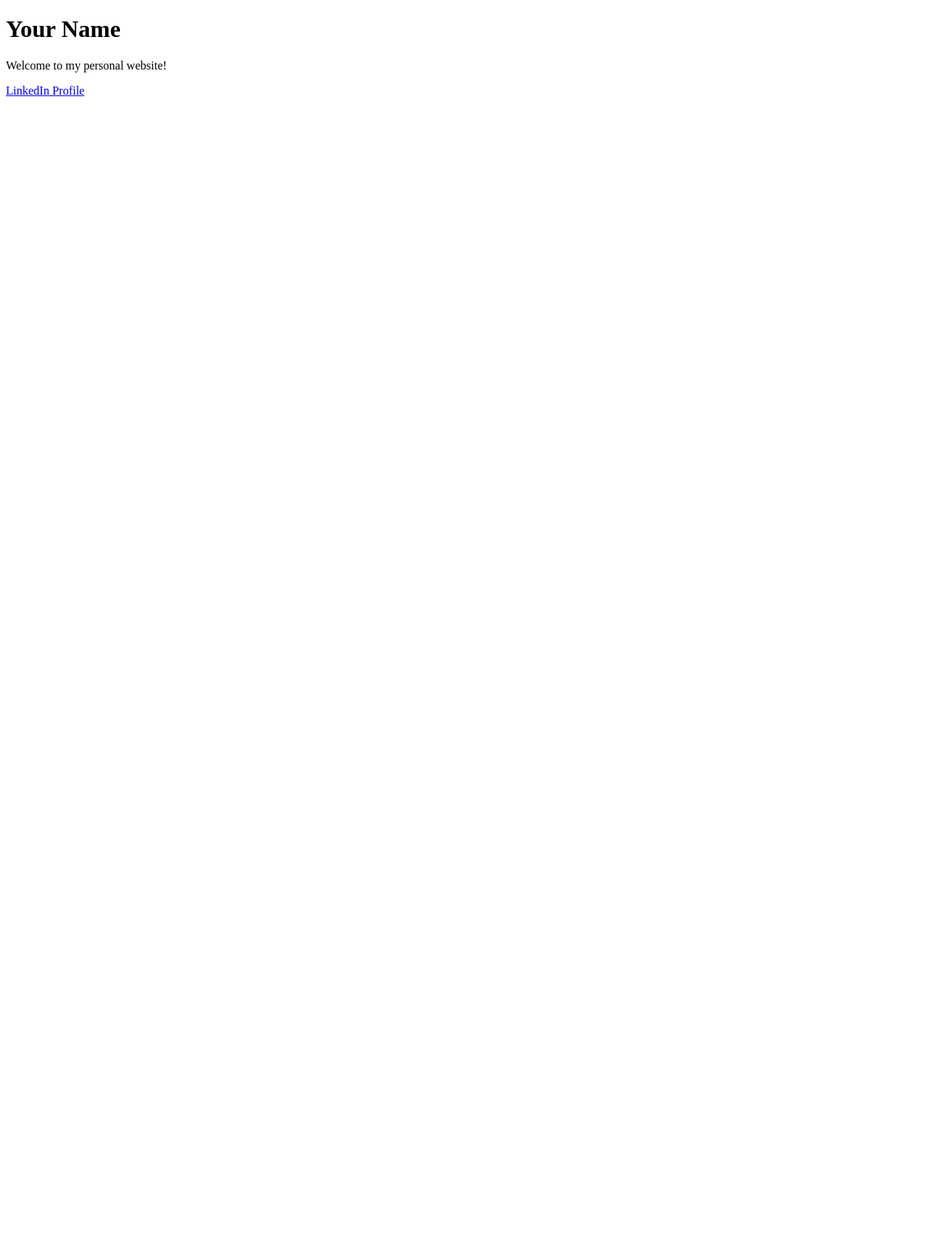
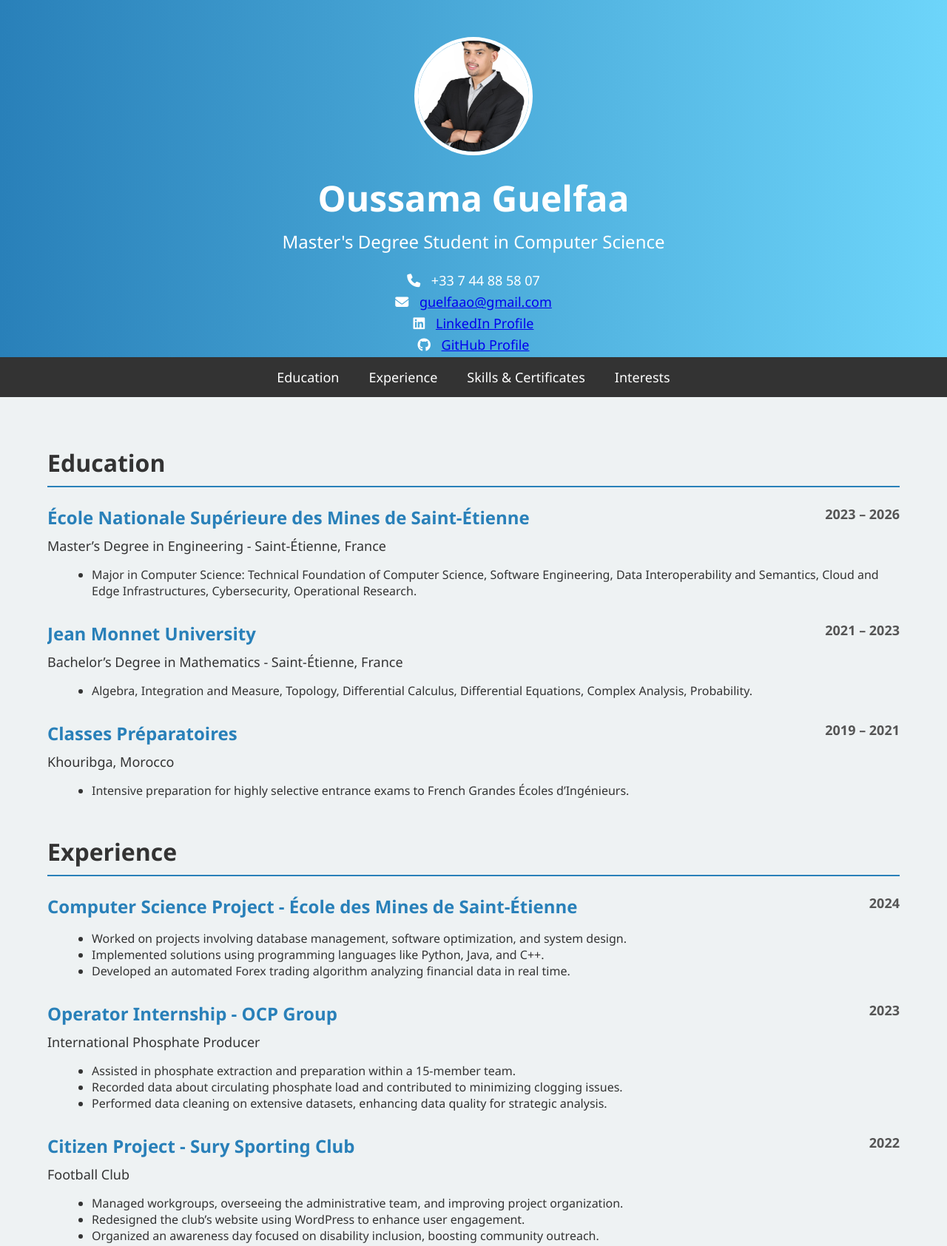
Before and after one commit to Oussama-Guelfaa/Oussama-Guelfaa.github.io, a plain HTML site: page index.html in a window 1280 px wide. Shown: the top 1685 px of the page at 74% size. Before the commit the page ends 800 px from the top, so only its background shows below. Drawn offline with Linux system fonts and the light colour scheme.

Commit message:
enhanced personal profile

```diff
--- a/index.html
+++ b/index.html
@@ -2,12 +2,121 @@
 <html lang="en">
 <head>
     <meta charset="UTF-8">
+    <title>Oussama Guelfaa - Personal Website</title>
     <meta name="viewport" content="width=device-width, initial-scale=1.0">
-    <title>Oussama Guelfaa</title>
+    <!-- Link to external CSS file -->
+    <link rel="stylesheet" href="style.css">
+    <!-- Link to Font Awesome for icons -->
+    <script src="https://kit.fontawesome.com/a076d05399.js" crossorigin="anonymous"></script>
 </head>
 <body>
-    <h1>Your Name</h1>
-    <p>Welcome to my personal website!</p>
-    <p><a href="https://www.linkedin.com/in/oussama-guelfaa-256b9a232/">LinkedIn Profile</a></p>
+
+    <header>
+        <div class="container">
+            <img src="profile-picture.jpg" alt="Profile Picture" class="profile-pic">
+            <h1>Oussama Guelfaa</h1>
+            <p class="title">Master's Degree Student in Computer Science</p>
+            <div class="contact-info">
+                <p><i class="fas fa-phone"></i> +33 7 44 88 58 07</p>
+                <p><i class="fas fa-envelope"></i> <a href="mailto:guelfaao@gmail.com">guelfaao@gmail.com</a></p>
+                <p><i class="fab fa-linkedin"></i> <a href="https://www.linkedin.com/in/oussama-guelfaa-256b9a232/">LinkedIn Profile</a></p>
+                <p><i class="fab fa-github"></i> <a href="https://github.com/Oussama-Guelfaa">GitHub Profile</a></p>
+            </div>
+        </div>
+    </header>
+
+    <nav>
+        <ul class="container">
+            <li><a href="#education">Education</a></li>
+            <li><a href="#experience">Experience</a></li>
+            <li><a href="#skills">Skills & Certificates</a></li>
+            <li><a href="#interests">Interests</a></li>
+        </ul>
+    </nav>
+
+    <main class="container">
+        <section id="education">
+            <h2>Education</h2>
+            <div class="education-item">
+                <h3>École Nationale Supérieure des Mines de Saint-Étienne <span>2023 – 2026</span></h3>
+                <p>Master’s Degree in Engineering - Saint-Étienne, France</p>
+                <ul>
+                    <li>Major in Computer Science: Technical Foundation of Computer Science, Software Engineering, Data Interoperability and Semantics, Cloud and Edge Infrastructures, Cybersecurity, Operational Research.</li>
+                </ul>
+            </div>
+            <div class="education-item">
+                <h3>Jean Monnet University <span>2021 – 2023</span></h3>
+                <p>Bachelor’s Degree in Mathematics - Saint-Étienne, France</p>
+                <ul>
+                    <li>Algebra, Integration and Measure, Topology, Differential Calculus, Differential Equations, Complex Analysis, Probability.</li>
+                </ul>
+            </div>
+            <div class="education-item">
+                <h3>Classes Préparatoires <span>2019 – 2021</span></h3>
+                <p>Khouribga, Morocco</p>
+                <ul>
+                    <li>Intensive preparation for highly selective entrance exams to French Grandes Écoles d’Ingénieurs.</li>
+                </ul>
+            </div>
+        </section>
+
+        <section id="experience">
+            <h2>Experience</h2>
+            <div class="experience-item">
+                <h3>Computer Science Project - École des Mines de Saint-Étienne <span>2024</span></h3>
+                <ul>
+                    <li>Worked on projects involving database management, software optimization, and system design.</li>
+                    <li>Implemented solutions using programming languages like Python, Java, and C++.</li>
+                    <li>Developed an automated Forex trading algorithm analyzing financial data in real time.</li>
+                </ul>
+            </div>
+            <div class="experience-item">
+                <h3>Operator Internship - OCP Group <span>2023</span></h3>
+                <p>International Phosphate Producer</p>
+                <ul>
+                    <li>Assisted in phosphate extraction and preparation within a 15-member team.</li>
+                    <li>Recorded data about circulating phosphate load and contributed to minimizing clogging issues.</li>
+                    <li>Performed data cleaning on extensive datasets, enhancing data quality for strategic analysis.</li>
+                </ul>
+            </div>
+            <div class="experience-item">
+                <h3>Citizen Project - Sury Sporting Club <span>2022</span></h3>
+                <p>Football Club</p>
+                <ul>
+                    <li>Managed workgroups, overseeing the administrative team, and improving project organization.</li>
+                    <li>Redesigned the club’s website using WordPress to enhance user engagement.</li>
+                    <li>Organized an awareness day focused on disability inclusion, boosting community outreach.</li>
+                </ul>
+            </div>
+        </section>
+
+        <section id="skills">
+            <h2>Skills & Certificates</h2>
+            <div class="skills-list">
+                <h3>Programming Languages</h3>
+                <p>Python, SQL, C/C++, R, Java, VBA, Linux, AWS, Azure, JavaScript</p>
+                <h3>Languages</h3>
+                <p>Arabic (C2), English (C1), French (C1), Spanish (A2)</p>
+                <h3>Certificates</h3>
+                <ul>
+                    <li>Microsoft Certified: Azure Fundamentals</li>
+                    <li>Neural Networks and Deep Learning</li>
+                </ul>
+            </div>
+        </section>
+
+        <section id="interests">
+            <h2>Interests</h2>
+            <p>Tennis, Football, Moroccan Cuisine, Commerce, Politics</p>
+        </section>
+
+    </main>
+
+    <footer>
+        <div class="container">
+            <p>&copy; 2024 Oussama Guelfaa. All rights reserved.</p>
+        </div>
+    </footer>
+
 </body>
 </html>
--- /dev/null
+++ b/style.css
@@ -0,0 +1,189 @@
+/* General Styles */
+body {
+    margin: 0;
+    font-family: 'Segoe UI', Tahoma, Geneva, Verdana, sans-serif;
+    background-color: #eef2f3;
+    color: #333;
+}
+
+.container {
+    width: 90%;
+    max-width: 1200px;
+    margin: auto;
+    overflow: hidden;
+}
+
+/* Header Styles */
+header {
+    background: linear-gradient(to right, #2980b9, #6dd5fa);
+    color: #fff;
+    padding-top: 50px;
+    text-align: center;
+    position: relative;
+}
+
+header .profile-pic {
+    width: 150px;
+    height: 150px;
+    border-radius: 50%;
+    border: 5px solid #fff;
+    object-fit: cover;
+    margin-bottom: 20px;
+}
+
+header h1 {
+    font-size: 48px;
+    margin: 0;
+}
+
+header .title {
+    font-size: 24px;
+    margin-top: 10px;
+}
+
+.contact-info {
+    margin-top: 20px;
+}
+
+.contact-info p {
+    font-size: 18px;
+    margin: 5px 0;
+}
+
+.contact-info i {
+    margin-right: 10px;
+}
+
+/* Navigation Styles */
+nav {
+    background: #333;
+}
+
+nav ul {
+    list-style: none;
+    padding: 0;
+    display: flex;
+    justify-content: center;
+    flex-wrap: wrap;
+}
+
+nav ul li {
+    margin: 0;
+}
+
+nav ul li a {
+    display: block;
+    padding: 15px 20px;
+    color: #fff;
+    text-decoration: none;
+    font-size: 18px;
+}
+
+nav ul li a:hover {
+    background: #575757;
+}
+
+/* Main Content Styles */
+main {
+    padding: 40px 0;
+}
+
+section {
+    margin-bottom: 50px;
+}
+
+section h2 {
+    font-size: 32px;
+    margin-bottom: 20px;
+    border-bottom: 2px solid #2980b9;
+    padding-bottom: 10px;
+}
+
+.education-item, .experience-item {
+    margin-bottom: 30px;
+}
+
+.education-item h3, .experience-item h3 {
+    font-size: 24px;
+    color: #2980b9;
+    margin-bottom: 10px;
+    position: relative;
+}
+
+.education-item h3 span, .experience-item h3 span {
+    font-size: 18px;
+    color: #555;
+    position: absolute;
+    right: 0;
+    top: 0;
+}
+
+.education-item p, .experience-item p {
+    font-size: 18px;
+    margin: 5px 0 10px;
+}
+
+.education-item ul, .experience-item ul {
+    list-style-type: disc;
+    margin-left: 20px;
+}
+
+.skills-list h3 {
+    font-size: 22px;
+    margin-top: 20px;
+    color: #2980b9;
+}
+
+.skills-list p {
+    font-size: 18px;
+    margin: 5px 0;
+}
+
+.skills-list ul {
+    list-style-type: circle;
+    margin-left: 20px;
+}
+
+#interests p {
+    font-size: 18px;
+}
+
+/* Footer Styles */
+footer {
+    background: #333;
+    color: #fff;
+    text-align: center;
+    padding: 20px 0;
+}
+
+footer p {
+    margin: 0;
+}
+
+/* Responsive Styles */
+@media (max-width: 768px) {
+    header h1 {
+        font-size: 36px;
+    }
+
+    header .title {
+        font-size: 20px;
+    }
+
+    nav ul li a {
+        padding: 10px 15px;
+        font-size: 16px;
+    }
+
+    section h2 {
+        font-size: 28px;
+    }
+
+    .education-item h3, .experience-item h3 {
+        font-size: 20px;
+    }
+
+    .education-item h3 span, .experience-item h3 span {
+        font-size: 16px;
+    }
+}
```
Also changed, not shown: profile-picture.jpg (added).
